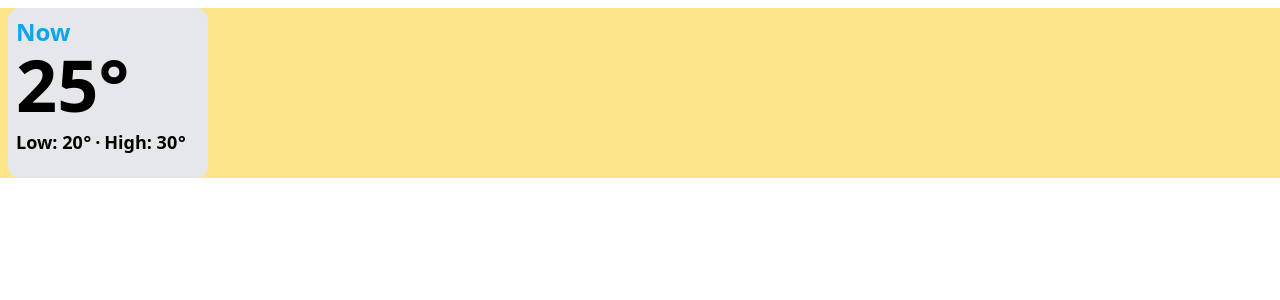
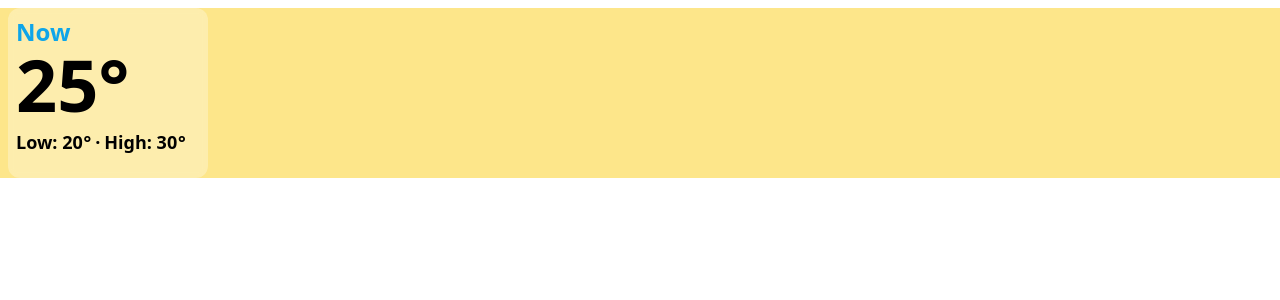
Before and after one commit to prathameshkhade/weather, a React (Create React App) app in the folder weather/: page / in a window 1280 px wide. Shown: the top 300 px of the page. Built offline with nearby package versions, Linux system fonts and the light colour scheme.

Commit message:
add: backdrop-blur for current component

```diff
--- a/weather/src/App.js
+++ b/weather/src/App.js
@@ -3,7 +3,7 @@ import Current from './pages/Current';
 
 function App() {
   return (
-    <div className="bg-amber-200 w-full h-full">
+    <div className="bg-amber-200 w-[100%] h-[100%]">
       <Current />
     </div>
   );
--- a/weather/src/pages/Current.jsx
+++ b/weather/src/pages/Current.jsx
@@ -2,7 +2,7 @@ import React from 'react'
 
 export default function Current() {
   return (
-    <div className="bg-gray-200 rounded-xl w-[200px] h-[170px] m-2 p-2 devide devide-y text-left">
+    <div className="bg-gray-200 rounded-xl w-[200px] h-[170px] m-2 p-2 devide devide-y text-left backdrop-blur-sm bg-white/30">
       <div className="text-2xl font-semibold text-sky-500">Now</div>
       <div className="text-xl font-semibold">
         <span className='text-7xl font-bold'>
```
